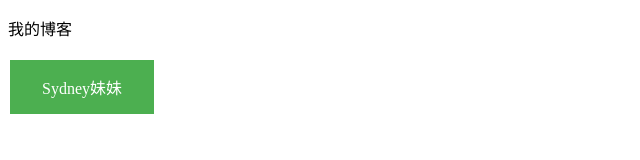
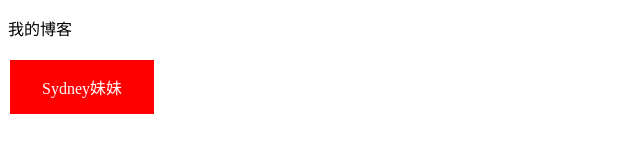
Before and after one commit to kehangkeji/kehangji.github.io, a plain HTML site: page index.html in a window 1280 px wide. Shown: the whole page, without its empty margins (0-640 px from the left). Drawn offline with Linux system fonts and the light colour scheme.

Commit message:
index.html

```diff
--- a/index.html
+++ b/index.html
@@ -6,7 +6,7 @@
 </head>
   <style>
 .button {
-    background-color: #4CAF50;
+    background-color: #ff0000;
     border: none;
     color: white;
     padding: 15px 32px;
```
